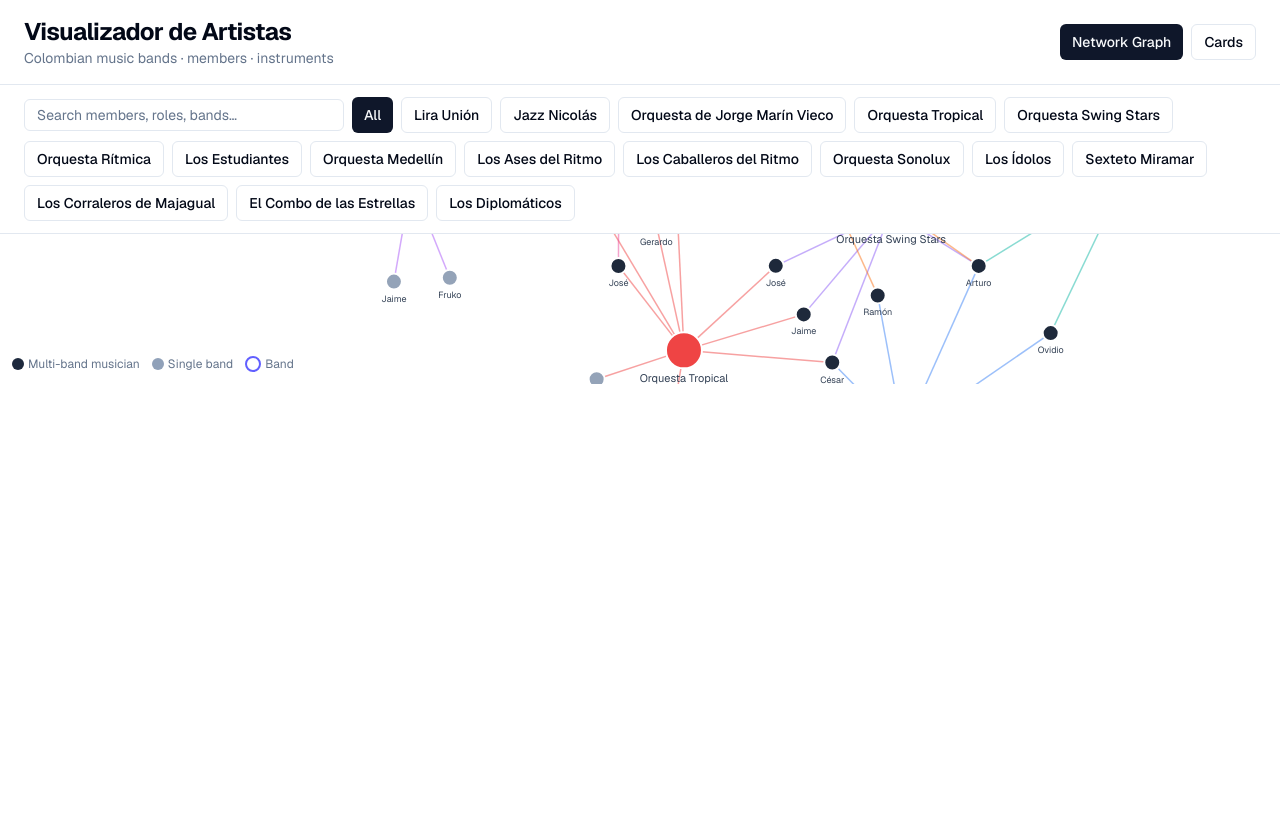
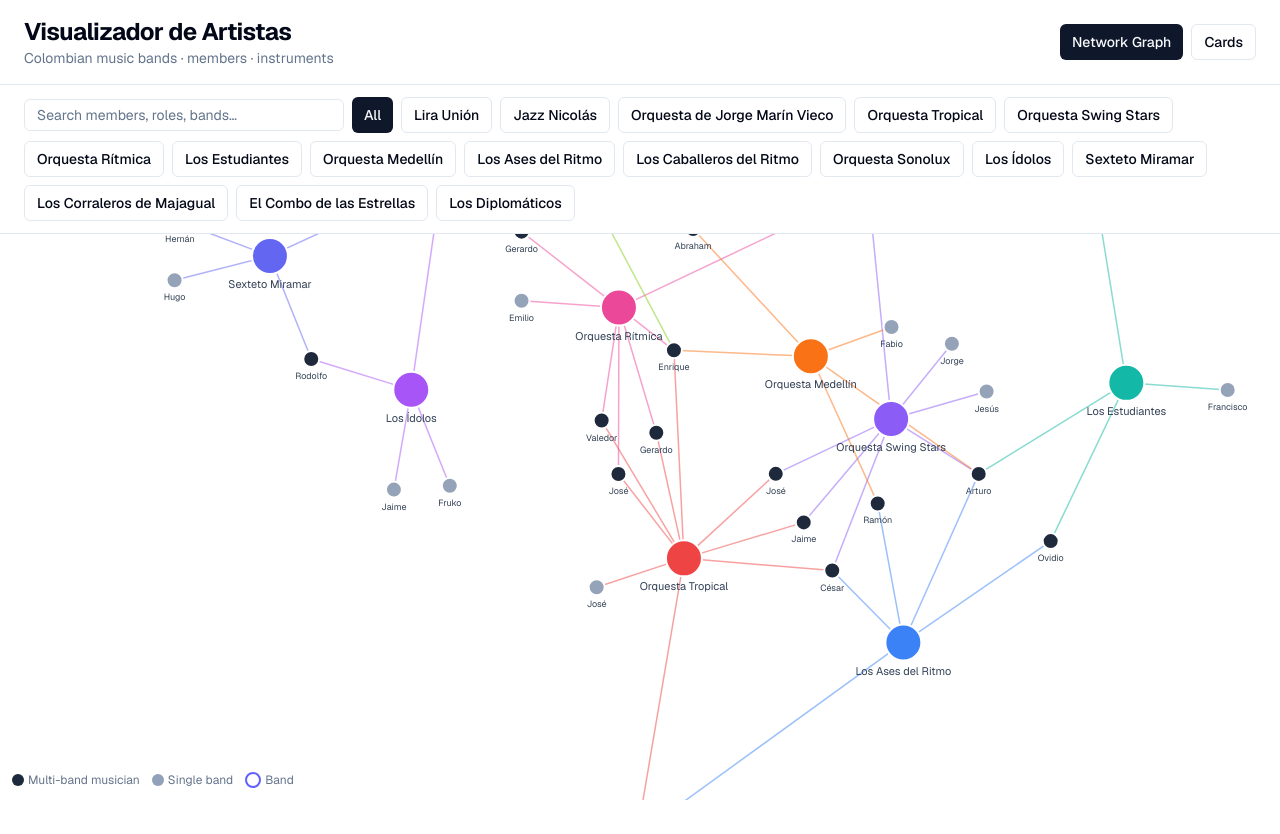
Before and after one commit to derfaule/visualizador_artistas, a Next.js app: page / in a window 1280 px wide. After the commit the page ends 800 px from the top, so only its background shows below. Built offline with nearby package versions, Linux system fonts and the light colour scheme.

Commit message:
Fix graph viewport: lock layout to h-screen, no overflow below graph
https://claude.ai/code/session_011b3RziBDzdehf7ZUU36Grn

```diff
--- a/src/app/layout.tsx
+++ b/src/app/layout.tsx
@@ -25,9 +25,9 @@ export default function RootLayout({
   return (
     <html
       lang="en"
-      className={`${geistSans.variable} ${geistMono.variable} h-full antialiased`}
+      className={`${geistSans.variable} ${geistMono.variable} h-full overflow-hidden antialiased`}
     >
-      <body className="min-h-full flex flex-col">{children}</body>
+      <body className="h-full overflow-hidden">{children}</body>
     </html>
   );
 }
--- a/src/app/page.tsx
+++ b/src/app/page.tsx
@@ -53,7 +53,7 @@ export default function Home() {
     .filter((g) => g.members.length > 0);
 
   return (
-    <main className="min-h-screen bg-background flex flex-col">
+    <main className="h-screen bg-background flex flex-col overflow-hidden">
       {/* Header */}
       <div className="border-b px-6 py-4 flex flex-col gap-4 md:flex-row md:items-center md:justify-between">
         <div>
@@ -109,13 +109,13 @@ export default function Home() {
 
       {/* Content */}
       {view === "graph" ? (
-        <div className="flex-1 min-h-[600px]">
+        <div className="flex-1 overflow-hidden">
           <Suspense fallback={<div className="flex items-center justify-center h-full text-muted-foreground">Loading graph…</div>}>
             <NetworkGraph highlight={search || selectedBand || undefined} />
           </Suspense>
         </div>
       ) : (
-        <div className="flex-1 p-6">
+        <div className="flex-1 overflow-y-auto p-6">
           <div className="grid gap-5 md:grid-cols-2 lg:grid-cols-3 max-w-6xl mx-auto">
             {groupedByBand.map(({ band, members }) => (
               <Card key={band}>
```
